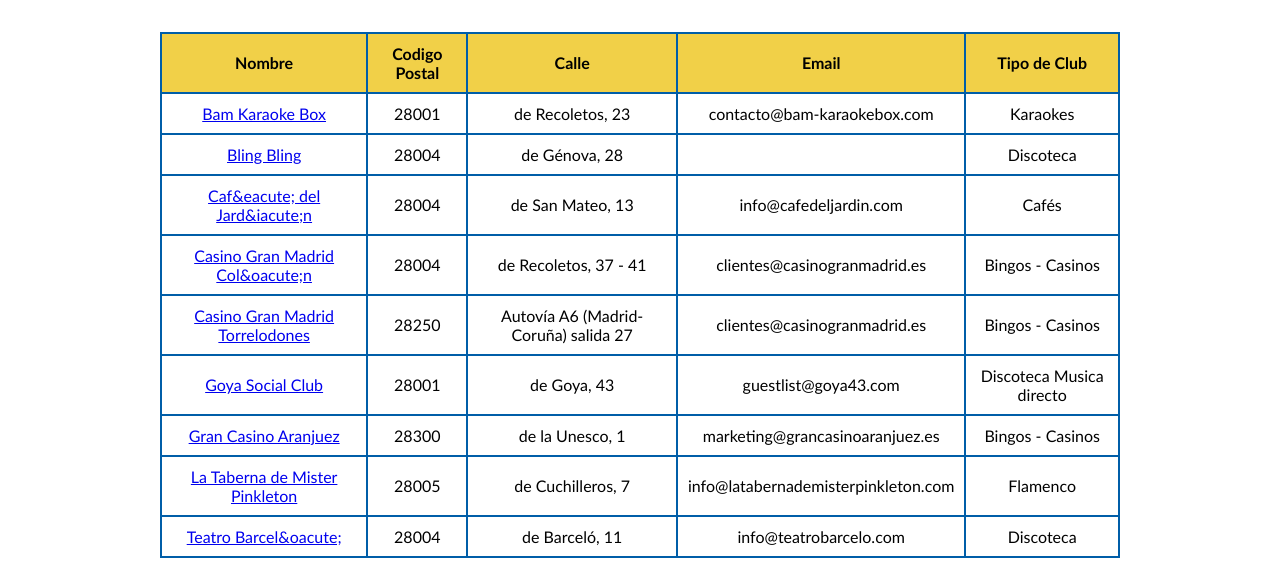
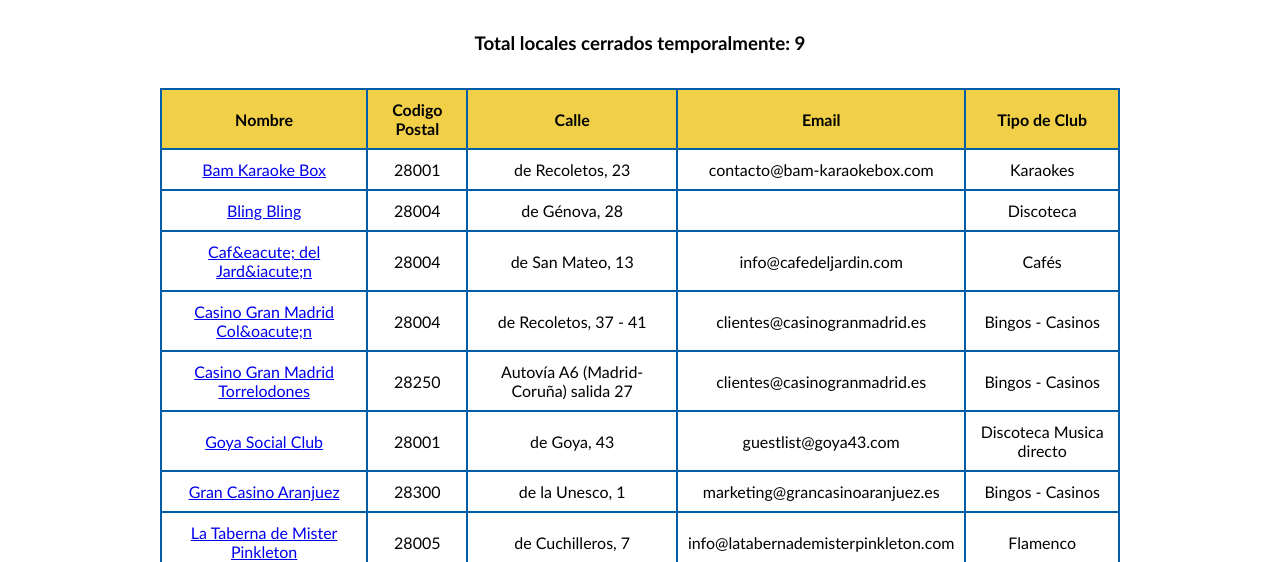
Before and after one commit to guillermooom/trenesmoreno2, a plain HTML site: page 5_consulta_guille.html in a window 1280 px wide. Shown: the part 248-810 px from the top of the page. Drawn offline with Linux system fonts and the light colour scheme.

Commit message:
Add files via upload

```diff
--- a/5_consulta_guille.html
+++ b/5_consulta_guille.html
@@ -38,7 +38,10 @@
         <a class="boton" href="./consultas_guille.html">Otras Consultas</a>
 			</div>
 			<br>
-			<br>
+      <br>
+      <h3>Total locales cerrados temporalmente: 9</h3>
+      <br>
+      <br>
 			<table>
 				<tr>
 					<th>Nombre</th>
--- a/css/consultas_guille.css
+++ b/css/consultas_guille.css
@@ -115,6 +115,9 @@ ul li >a:hover{
 		width:95%;
 	}
 }
+h3{
+	text-align: center;
+}
 .top h3, p{
 	line-height:35px;
 }
```
Also changed, not shown: 1_consulta_guille.html (+2 -0 lines), 3_consulta_guille.html (+4 -1 lines), 4_consulta_guille.html (+4 -1 lines).
